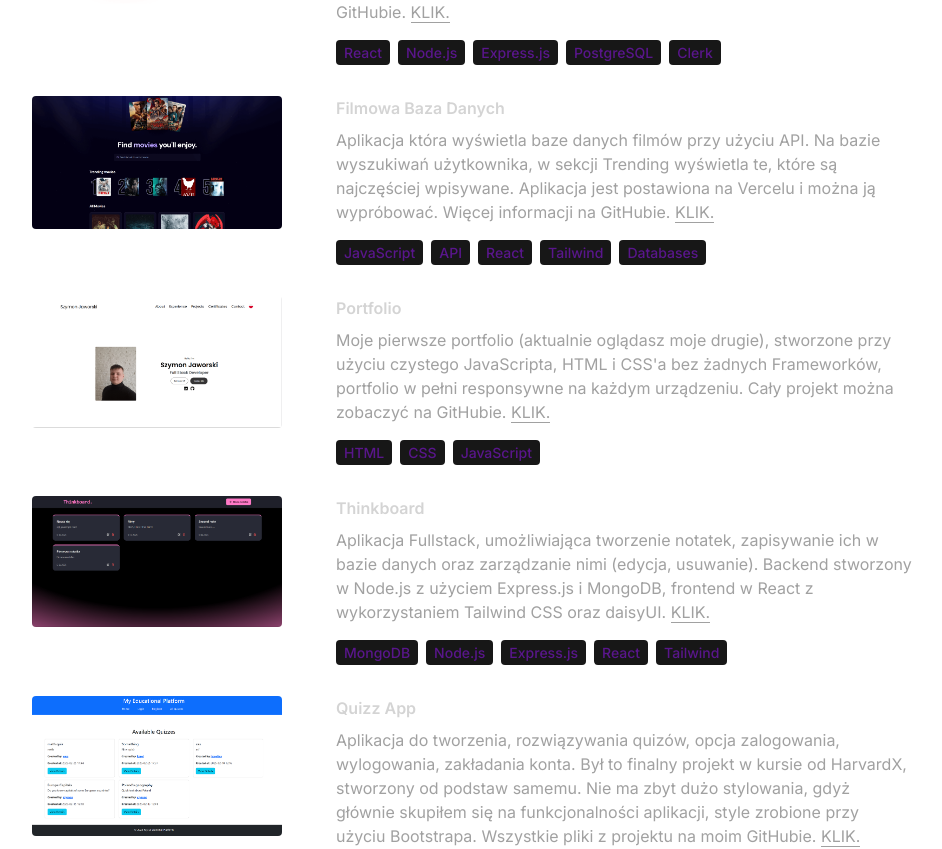
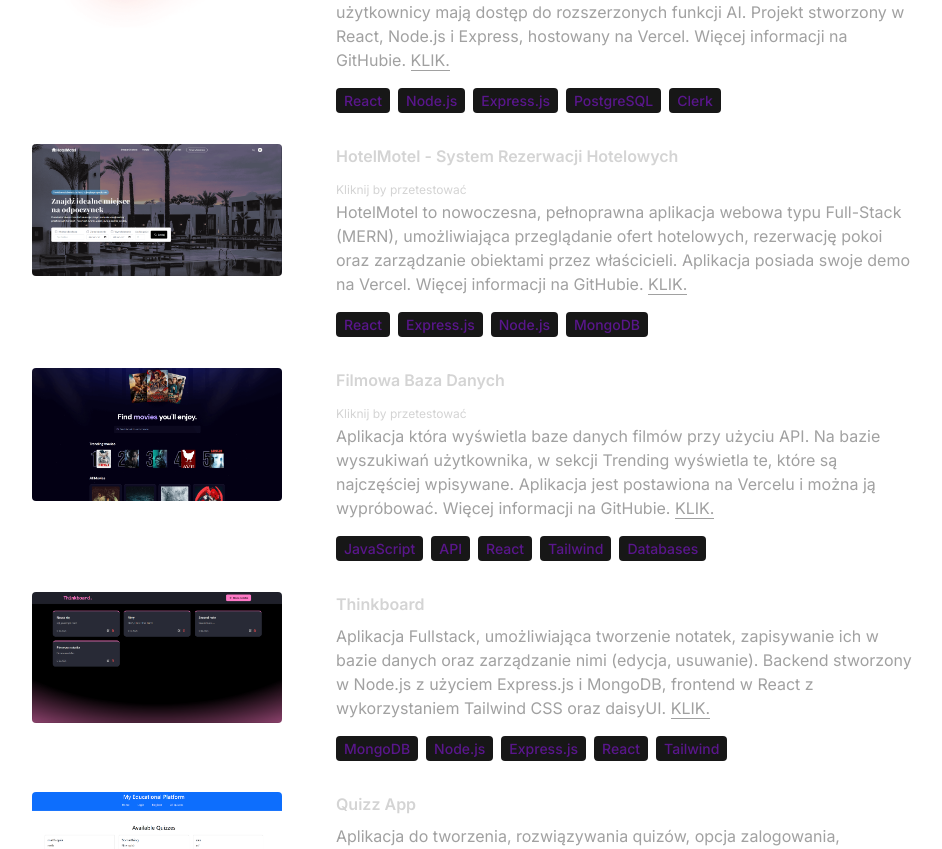
Before and after one commit to SzymonJawors/newPortfolio, a React (Vite) app: page / in a window 1280 px wide. Shown: the part 3451-4300 px from the top of the page, without its empty margins (168-1110 px from the left). Built offline with nearby package versions, Linux system fonts and the light colour scheme.

Commit message:
zmiany w projektach

```diff
--- a/src/components/Projects.jsx
+++ b/src/components/Projects.jsx
@@ -3,8 +3,8 @@ import { PROJECTS } from "../constants";
 import { motion } from "framer-motion";
 
 const Projects = () => {
-  const [selectedProject, setSelectedProject] = useState(null);
-
+  const [selectedProject, setSelectedProject] =
+    useState(null);
 
   return (
     <div className="border-b border-neutral-900 pb-4">
@@ -34,7 +34,9 @@ const Projects = () => {
                 height={250}
                 alt={project.title}
                 className="mb-6 rounded transition-transform duration-300 hover:scale-110 cursor-pointer"
-                onClick={() => setSelectedProject(project.image)}
+                onClick={() =>
+                  setSelectedProject(project.image)
+                }
               />
             </motion.div>
             <motion.div
@@ -46,8 +48,29 @@ const Projects = () => {
               <h6 className="mb-2 font-semibold">
                 {project.title}
               </h6>
+              {project.live ? (
+                <a
+                  href={project.live}
+                  target="_blank"
+                  rel="noopener noreferrer"
+                  className="text-xs"
+                >
+                  Kliknij by przetestować
+                </a>
+              ) : (
+                ""
+              )}
+
               <p className="mb-4 text-neutral-400">
-                {project.description} <a href={project.link} target="_blank" rel="noopener noreferrer" className="border-b">KLIK.</a>
+                {project.description}{" "}
+                <a
+                  href={project.link}
+                  target="_blank"
+                  rel="noopener noreferrer"
+                  className="border-b"
+                >
+                  KLIK.
+                </a>
               </p>
               {project.technologies.map((tech, index) => (
                 <span
@@ -61,7 +84,7 @@ const Projects = () => {
           </div>
         ))}
       </div>
-            {selectedProject && (
+      {selectedProject && (
         <div
           className="fixed inset-0 z-50 flex items-center justify-center bg-black/80 backdrop-blur-sm"
           onClick={() => setSelectedProject(null)}
--- a/src/constants/index.js
+++ b/src/constants/index.js
@@ -86,36 +86,64 @@ export const PROJECTS = [
       "React",
     ],
     link: `https://github.com/SzymonJawors/netflix-clone`,
+    live: `https://netflix-clone-eight-beta-40.vercel.app`,
   },
   {
     title: "JaworAI",
     image: project2,
-    description:"Nowoczesna aplikacja webowa z inteligentnym asystentem AI, umożliwiająca rejestrację, logowanie i interakcję z AI. W trybie premium użytkownicy mają dostęp do rozszerzonych funkcji AI. Projekt stworzony w React, Node.js i Express, hostowany na Vercel. Więcej informacji na GitHubie.",
-    technologies: ["React", "Node.js", "Express.js", "PostgreSQL", "Clerk"],
+    description:
+      "Nowoczesna aplikacja webowa z inteligentnym asystentem AI, umożliwiająca rejestrację, logowanie i interakcję z AI. W trybie premium użytkownicy mają dostęp do rozszerzonych funkcji AI. Projekt stworzony w React, Node.js i Express, hostowany na Vercel. Więcej informacji na GitHubie.",
+    technologies: [
+      "React",
+      "Node.js",
+      "Express.js",
+      "PostgreSQL",
+      "Clerk",
+    ],
     link: `https://github.com/SzymonJawors/JaworAI`,
+    live: `https://jawor-ai.vercel.app`,
   },
-    {
-    title: "Filmowa Baza Danych",
+  {
+    title: "HotelMotel - System Rezerwacji Hotelowych",
     image: project3,
     description:
-      "Aplikacja która wyświetla baze danych filmów przy użyciu API. Na bazie wyszukiwań użytkownika, w sekcji Trending wyświetla te, które są najczęściej wpisywane. Aplikacja jest postawiona na Vercelu i można ją wypróbować. Więcej informacji na GitHubie.",
-    technologies: ["JavaScript", "API", "React", "Tailwind", "Databases"],
-    link: `https://github.com/SzymonJawors/Moviedatabase-trending`,
+      "HotelMotel to nowoczesna, pełnoprawna aplikacja webowa typu Full-Stack (MERN), umożliwiająca przeglądanie ofert hotelowych, rezerwację pokoi oraz zarządzanie obiektami przez właścicieli. Aplikacja posiada swoje demo na Vercel. Więcej informacji na GitHubie.",
+    technologies: [
+      "React",
+      "Express.js",
+      "Node.js",
+      "MongoDB",
+    ],
+    link: `https://github.com/SzymonJawors/HotelMotel`,
+    live: `https://hotel-motel-peach.vercel.app`,
   },
   {
-    title: "Portfolio",
+    title: "Filmowa Baza Danych",
     image: project4,
     description:
-      "Moje pierwsze portfolio (aktualnie oglądasz moje drugie), stworzone przy użyciu czystego JavaScripta, HTML i CSS'a bez żadnych Frameworków, portfolio w pełni responsywne na każdym urządzeniu. Cały projekt można zobaczyć na GitHubie.",
-    technologies: ["HTML", "CSS", "JavaScript"],
-    link: `https://github.com/SzymonJawors/my-portfolio`,
+      "Aplikacja która wyświetla baze danych filmów przy użyciu API. Na bazie wyszukiwań użytkownika, w sekcji Trending wyświetla te, które są najczęściej wpisywane. Aplikacja jest postawiona na Vercelu i można ją wypróbować. Więcej informacji na GitHubie.",
+    technologies: [
+      "JavaScript",
+      "API",
+      "React",
+      "Tailwind",
+      "Databases",
+    ],
+    link: `https://github.com/SzymonJawors/Moviedatabase-trending`,
+    live: `https://moviedatabase-trending.vercel.app`,
   },
-    {
+  {
     title: "Thinkboard",
     image: project5,
     description:
       "Aplikacja Fullstack, umożliwiająca tworzenie notatek, zapisywanie ich w bazie danych oraz zarządzanie nimi (edycja, usuwanie). Backend stworzony w Node.js z użyciem Express.js i MongoDB, frontend w React z wykorzystaniem Tailwind CSS oraz daisyUI.",
-    technologies: ["MongoDB", "Node.js", "Express.js", 'React', 'Tailwind'],
+    technologies: [
+      "MongoDB",
+      "Node.js",
+      "Express.js",
+      "React",
+      "Tailwind",
+    ],
     link: `https://github.com/SzymonJawors/Thinkboard`,
   },
   {
@@ -185,8 +213,9 @@ Podczas kursu realizowałem praktyczne projekty (część z nich jest na GitHubi
       "Bootstrap",
     ],
   },
-    {
-    title: "IBM Node.js & MongoDB: Developing Backend Database Applications",
+  {
+    title:
+      "IBM Node.js & MongoDB: Developing Backend Database Applications",
     image: certificate5,
     description:
       "Specjalizacja IBM obejmująca tworzenie aplikacji backendowych w Expressie i Node.js, obsługę REST API oraz pracę z bazami danych MongoDB.",
```
Also changed, not shown: src/assets/projects/project-3.png, src/assets/projects/project-4.png.
